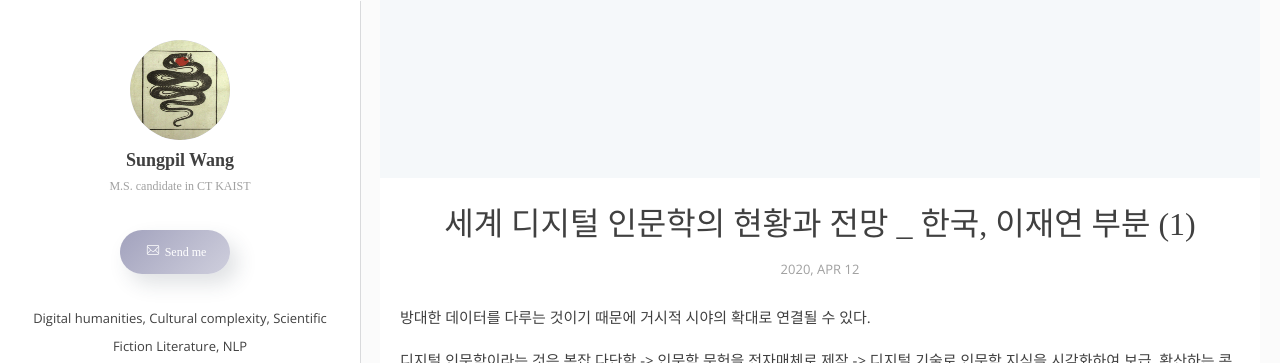
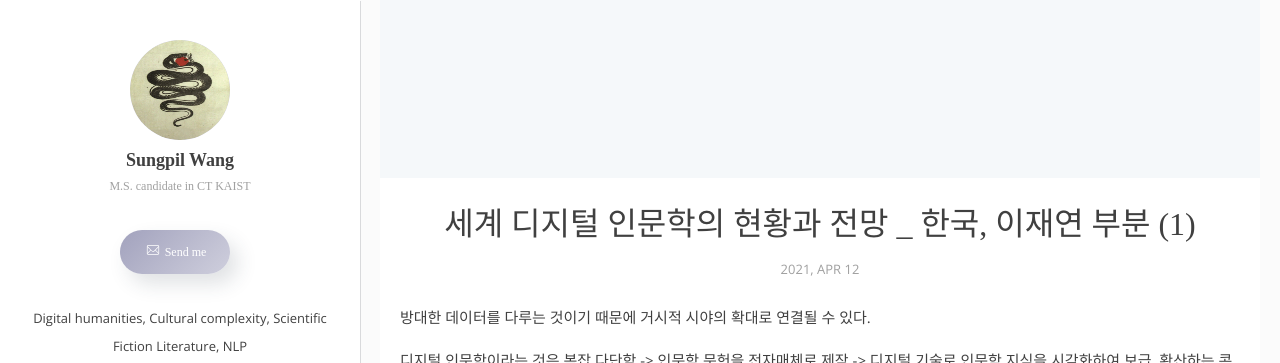
Before and after one commit to spWang317/spWang317.github.io, a Jekyll site: the page built from _posts/2021-04-12-세계 디지털 인문학의 현황과 전망 _ 한국, 이재연 부분 (1).markdown, in a window 1280 px wide and 900 px high, scrolled down 335 px. Shown: the top 363 px of the window. Built offline with Jekyll 4.4.1, drawn with Linux system fonts in a browser that asks for light colours; some web fonts are replaced; comment, search, counter and statistics services are not loaded.

Commit message:
all changed

```diff
--- a/_config.yml
+++ b/_config.yml
@@ -5,16 +5,14 @@ url: "https://spwang317.github.io"
 
 # Author
 author-name:    Sungpil Wang
-author-image:   hwasazip.png
+author-image:   hwasazip.jpg
 author-job:     M.S. candidate in CT KAIST
 author-email:   wltjdtjdvlf@gmail.com
 about-author:   Digital humanities, Cultural complexity, Scientific Fiction Literature, NLP
 
 # Social settings
-social-twitter:   geuljeokgi
-social-facebook:
-social-naver:
-social-github:    spWang317
+social-twitter: geuljeokgi
+social-github: spWang317
 social-instagram: lookking317
 social-youtube:
 social-vk:
--- a/_posts/2021-04-12-세계 디지털 인문학의 현황과 전망 _ 한국, 이재연 부분 (1).markdown
+++ b/_posts/2021-04-12-세계 디지털 인문학의 현황과 전망 _ 한국, 이재연 부분 (1).markdown
@@ -1,7 +1,7 @@
 ---
 layout: post
 title: "세계 디지털 인문학의 현황과 전망 _ 한국, 이재연 부분 (1)"
-date: 2020-04-12 22:13:18 +0200
+date: 2021-04-12 22:13:18 +0200
 image: LJY_DigitalHumanities_status and view.jpg
 tags: [jekyll, docs]
 categories: DigitalHumanities
```
Also changed, not shown: images/hwasazip.JPG (added), images/hwasazip.png (deleted), images/hwasazip_initialver.JPG (added), 3 other files.
